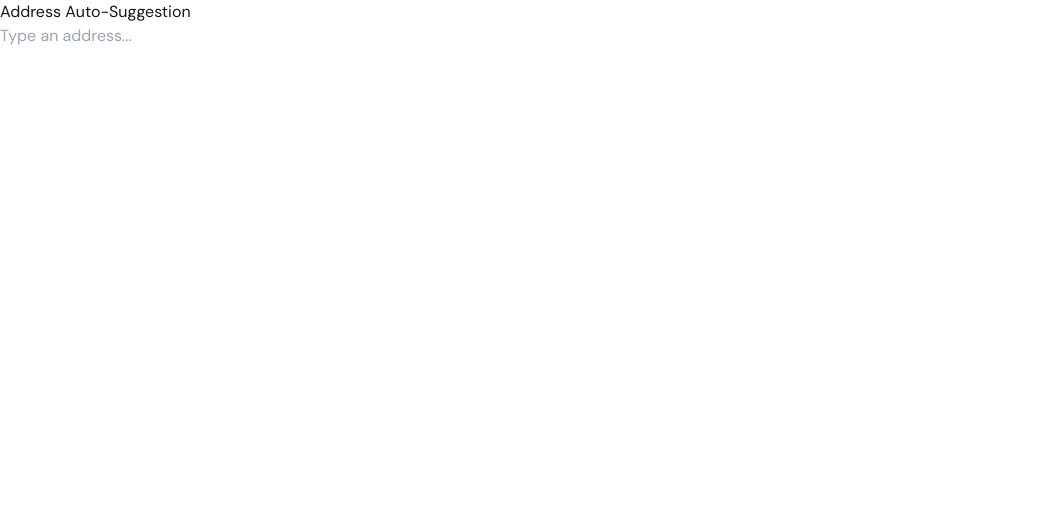
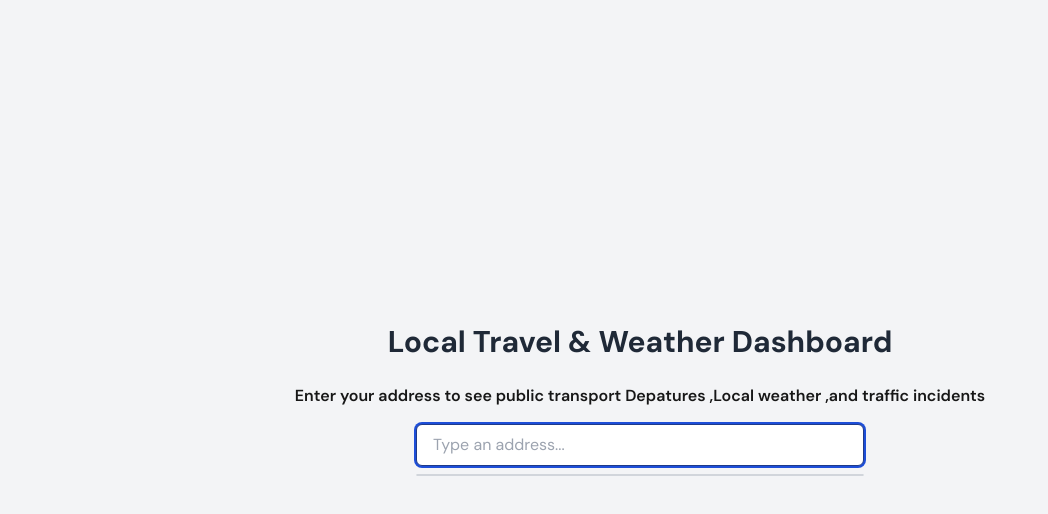
Before and after one commit to DagnaSchmidt/backend-local-travel, a Next.js app in the folder client/: page / in a window 1280 px wide. Shown: the top 514 px of the page, without its empty margins (0-1048 px from the left). Built offline with nearby package versions, Linux system fonts and the light colour scheme.

Commit message:
heading added

```diff
--- a/client/src/components/search/Search.tsx
+++ b/client/src/components/search/Search.tsx
@@ -1,12 +1,13 @@
 "use client";
 import axios from "axios";
 import React, { useState, ChangeEvent } from "react";
-import { SearchCheck } from "lucide-react";
+import { Cloud } from "lucide-react";
 
 const Search: React.FC = () => {
   const [input, setInput] = useState("");
   const [suggestions, setSuggestions] = useState<string[]>([]);
   const [selectedLocation, setSelectedLocation] = useState<{
+    name: string;
     lat: number;
     lng: number;
   } | null>(null);
@@ -49,7 +50,12 @@ const Search: React.FC = () => {
 
       if (geocodeResponse.data.results.length > 0) {
         const location = geocodeResponse.data.results[0].geometry.location;
-        setSelectedLocation({ lat: location.lat, lng: location.lng });
+        setSelectedLocation({
+          name: suggestion,
+          lat: location.lat,
+          lng: location.lng,
+        });
+        setSuggestions([]);
       }
     } catch (error) {
       console.error("Error fetching geocode data", error);
@@ -57,26 +63,42 @@ const Search: React.FC = () => {
   };
 
   return (
-    <div>
-      <h1>Address Auto-Suggestion</h1>
+
+    <div className="flex flex-col items-center justify-center min-h-screen bg-gray-100 p-4">
+
+      <h1 className="text-3xl font-bold mb-6 text-gray-800">
+        Local Travel & Weather Dashboard
+      </h1>
+      <p className="font-semibold mb-4">Enter your address to see public transport Depatures ,Local weather ,and traffic incidents </p>
+
+      <div className="w-full max-w-md">
         <input
+          className="w-full px-4 py-2 border border-gray-300 rounded-md shadow-sm focus:outline-none focus:ring-2 focus:ring-blue-700 focus:border-blue-900"
           type="text"
           value={input}
           onChange={handleInputChange}
           placeholder="Type an address..."
+          autoFocus
+          required
         />
-      <ul>
+        <ul className="mt-2 bg-white border border-gray-300 rounded-md shadow-lg max-h-60 overflow-auto">
           {suggestions.map((suggestion, index) => (
-          <li key={index} onClick={() => handleSuggestionClick(suggestion)}>
+            <li
+            className="px-4 py-2 hover:bg-blue-100 cursor-pointer"
+            key={index}
+            onClick={() => handleSuggestionClick(suggestion)}
+            >
               {suggestion}
             </li>
           ))}
         </ul>
+      </div>
       {selectedLocation && (
-        <div>
-          <h2>Selected Location Coordinates:</h2>
-          <p>Latitude: {selectedLocation.lat}</p>
-          <p>Longitude: {selectedLocation.lng}</p>
+       <div className="mt-6 p-4 bg-white border border-gray-200 rounded-md shadow-md w-full max-w-md">
+       <h2 className="text-xl font-semibold text-gray-700 mb-4">Selected Location</h2>
+       <p className="text-gray-600"><strong>Location Name:</strong> {selectedLocation.name}</p>
+       <p className="text-gray-600"><strong>Latitude:</strong> {selectedLocation.lat}</p>
+       <p className="text-gray-600"><strong>Longitude:</strong> {selectedLocation.lng}</p>
    </div>
       )}
     </div>
```
Lines whose indentation alone changed are shown as unchanged.
